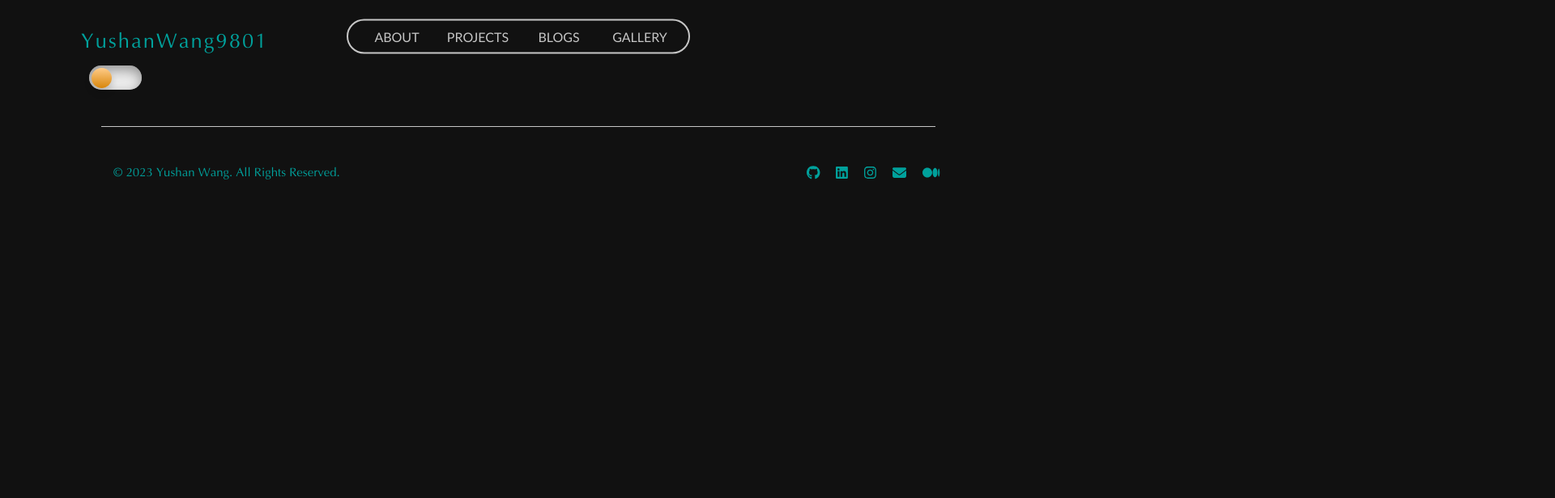
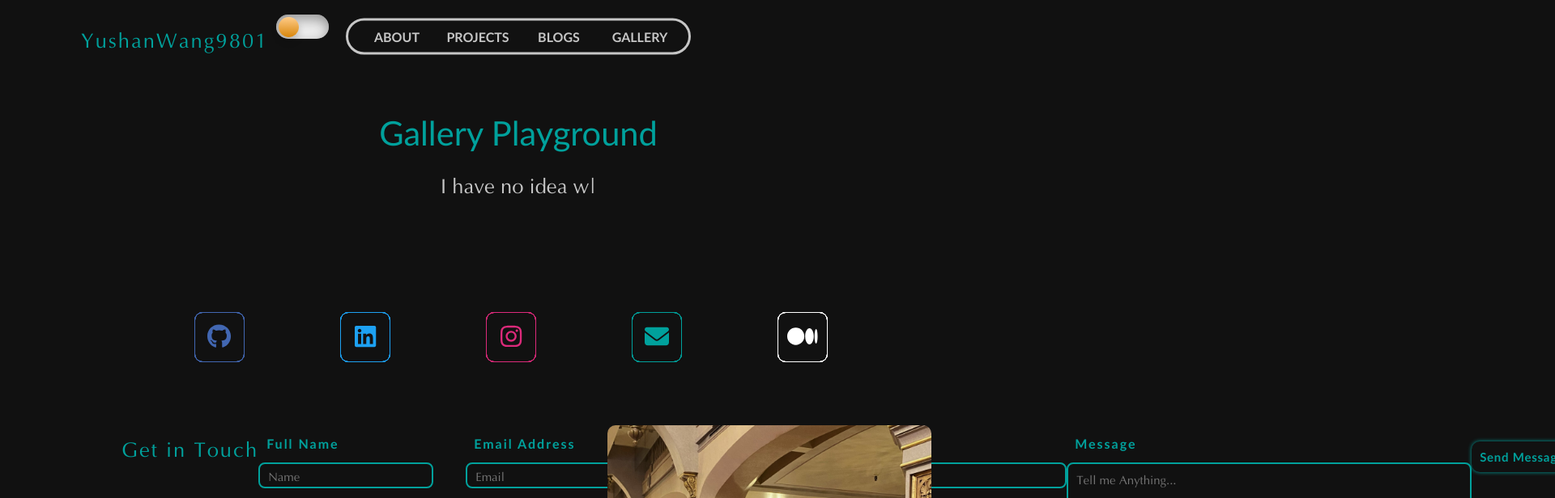
Before and after one commit to YushanWang9801/yushan1089_2023_portfolio, a React (Create React App) app: page / in a window 1280 px wide. Shown: the top 616 px of the page at 81% size, 1920 px wide, since content can reach past the window. Built offline with nearby package versions, Linux system fonts and the light colour scheme.

Commit message:
contact dark mode finished

```diff
--- a/src/App.js
+++ b/src/App.js
@@ -16,9 +16,9 @@ function App() {
   return (
     <div className="App">
       <HeaderWang />
-      {/* <GalleryTitle /> */}
-      {/* <Gallery /> */}
-      {/* <Contact /> */}
+      <GalleryTitle />
+      {/* <Gallery />  */}
+      <Contact />
       <Footer />
     </div>
   );
--- a/src/comp/HeaderWang.js
+++ b/src/comp/HeaderWang.js
@@ -20,7 +20,6 @@ const HeaderWang = ({ setDarkMode }) => {
 
 
     return (
-        <div >
         <div className="HeaderWang">
             <h1>YushanWang9801</h1>
             <nav className="navbar">
@@ -29,8 +28,6 @@ const HeaderWang = ({ setDarkMode }) => {
                 <a href="#">Blogs</a>
                 <a href="#">Gallery</a>
             </nav>
-        </div>
-
             <div className='dark_mode'>
                 <input
                     className='dark_mode_input'
--- a/src/css/Contact.css
+++ b/src/css/Contact.css
@@ -19,19 +19,14 @@
     border-radius: 10px;
 }
 
-
-
-
 /* Form  */
 .form {
     font-family: Optima, "Comic Sans MS", "Comic Sans", cursive,
                     Roboto, Helvetica, Arial, sans-serif;
-
     color: var(--primary);
 
     width: 600px;
     margin-left: 30px;
-
     padding-left: 20px;
 
     display: -webkit-box;
@@ -50,6 +45,8 @@
     letter-spacing: 2px;
 }
 
+.form h2:hover { color: var(--secondary);}
+
 .form .form-first-row{
     display: flex;
     flex: 0 0 auto;
@@ -62,8 +59,8 @@
 .form .form-control{
     font-family: Optima, "Comic Sans MS", "Comic Sans", cursive,
                     Roboto, Helvetica, Arial, sans-serif;
-    background-color: #fff;
-    color: #111111;
+    background-color: var(--background);
+    color: var(--secondary);
     border: 2px solid var(--primary);
     border-radius:  8px;
     padding-left:   10px;
@@ -72,6 +69,8 @@
 
     font-size: 15px;
 }
+
+
 
 #name {
     width: 200px;
@@ -93,7 +92,7 @@
 }
 
 .form-fourth-row .sendButton {
-    background-color: #111111;
+    background-color: var(--background);
     color: var(--primary);
     padding: 10px 10px;
     margin-top: 20px;
@@ -102,12 +101,14 @@
 
     font-family: Optima, "Comic Sans MS", "Comic Sans", cursive,
                     Roboto, Helvetica, Arial, sans-serif;
-    font-weight: 400;
+    font-weight: bold;
     font-size: 15px;
+    letter-spacing: 0.05em;
+    border: 15px var(--primary);
     box-shadow: 0px 0px 5px var(--primary);
 }
 
 .form-fourth-row .sendButton:hover {
     background-color: var(--primary);
-    color: #fff;
+    color: var(--accent);
 }
--- a/src/css/Filter.css
+++ b/src/css/Filter.css
@@ -5,16 +5,17 @@
 }
 
 .filter-container button{
-    margin-right: 2.5rem;
-    min-width: 5rem;
+    margin-right: 2.0rem;
+    min-width: 4.5rem;
     padding: 0.5rem 0.5rem;
     border: none;
     /* background: #9f1950;*/
 
-    background-color: #111111;
+    background-color: var(--background);
     color: var(--primary);
-    border: 2px groove var(--primary);
-    box-shadow: 0px 0px 5px var(--primary);
+
+    border: 3px solid var(--primary);
+    /* box-shadow: 0px 0px 5px var(--primary); */
 
     font-family: Optima, "Comic Sans MS", "Comic Sans", cursive,
     Roboto, Helvetica, Arial, sans-serif;
@@ -26,7 +27,7 @@
 
 .filter-container button:hover {
     background-color: var(--primary);
-    color: #fff;
+    color: var(--secondary);
 }
 
 .slick-slide {
--- a/src/css/GalleryTitle.css
+++ b/src/css/GalleryTitle.css
@@ -18,9 +18,8 @@
 }
 
 .GalleryTitle span{
-    color: #c6c6c6;
+    color: var(--secondary);
     font-size: 1.6rem;
-    text-shadow: .5px .5px var(--primary);
     justify-content: center;
     display: flex;
     margin-bottom: 30px;
--- a/src/css/HeaderWang.css
+++ b/src/css/HeaderWang.css
@@ -25,7 +25,7 @@ h1:hover {
     -webkit-transform: translate(-50%, -50%);
     transform: translate(-50%, -50%);
 
-    border: 2px solid var(--secondary);
+    border: 3px solid var(--secondary);
     border-radius: 30px;
 
     padding: 10px 20px;
@@ -38,7 +38,7 @@ h1:hover {
     text-decoration: none;
     font-size: 1.0em;
     text-transform: uppercase;
-    font-weight: 500;
+    font-weight: bold;
     text-align: center;
 
     width: 80px;
--- a/src/index.css
+++ b/src/index.css
@@ -22,6 +22,7 @@ code {
   --secondary: #c6c6c6;
   --primary: #00A19C;
   --error: #7d1236;
+  --accent: #ffffff;
 
   --merc-silver: #c6c6c6;
   --merc_red:  #7d1236;
@@ -32,6 +33,7 @@ code {
   --secondary: #3d3d3d;
   --primary: #00A19C;
   --error: #7d1236;
+  --accent: #111111;
 }
 
 .App{
```
Lines whose indentation alone changed are shown as unchanged.
